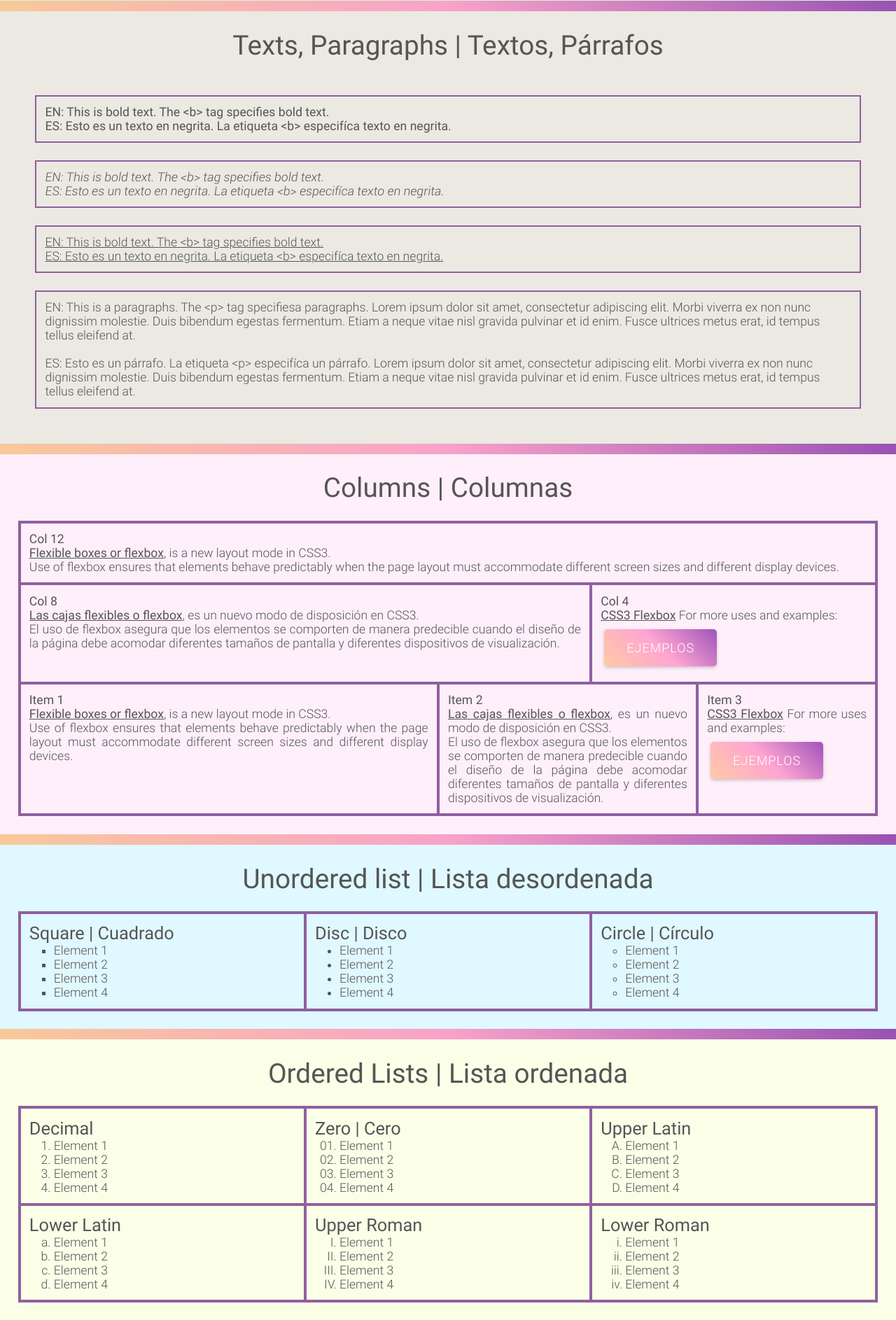
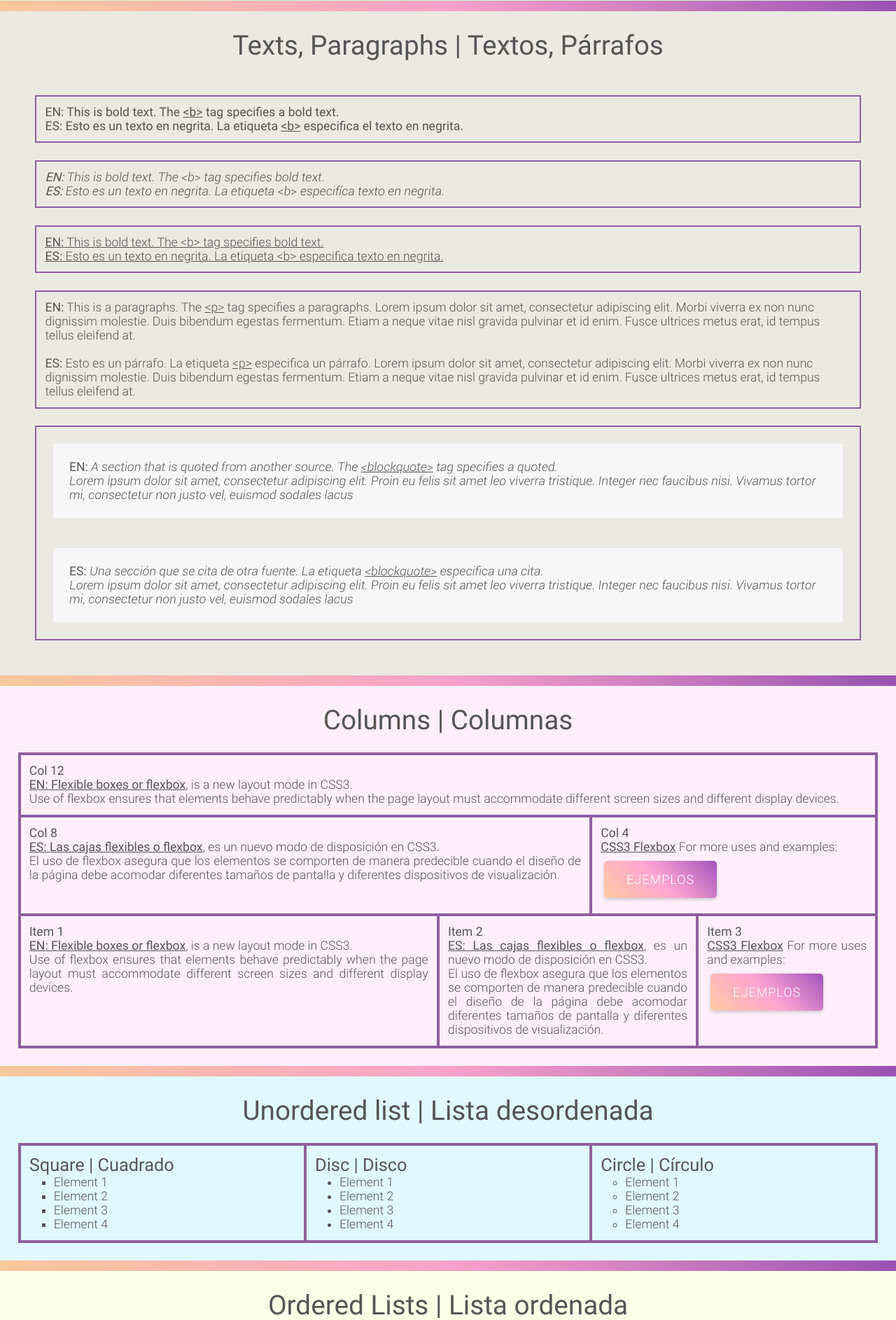
Before and after one commit to susananzth/MyGuide, a PHP site: page / in a window 1280 px wide. Shown: the part 809-2695 px from the top of the page at 70% size. Run offline with PHP 8.4, Linux system fonts and the light colour scheme.

Commit message:
Añadiendo sección de párrafos e imágenes

```diff
--- a/css/style.css
+++ b/css/style.css
@@ -61,6 +61,8 @@ address {font-family: Roboto-Light-Italic;}
 hr{ height: 15px; border: 0; background: linear-gradient(45deg, rgba(255,184,115,0.65) 0%,
                                                                 rgba(255,124,189,0.65) 50%,
                                                                 rgba(108,0,153,0.65) 100%);}
+blockquote { font-family: Roboto-Light-Italic; margin: 1%; padding: 2%; background: #f7f7f7
+}
 
 /* HEADINGS */
 h1, h2, h3, h4, h5, h6{ font-family: Roboto-Regular; -webkit-margin-before: 0;
--- a/index.html
+++ b/index.html
@@ -40,28 +40,42 @@
 <section id="paragraphs" class="padd2">
     <h4 class="title text-center">Texts, Paragraphs | Textos, Párrafos</h4>
     <div class="col-border marg2 padd1">
-        <b>EN: This is bold text. The &ltb&gt tag specifies bold text.</b><br>
-        <b>ES: Esto es un texto en negrita. La etiqueta &ltb&gt especifíca texto en negrita.</b>
+        <b>EN: This is bold text. The <u>&ltb&gt</u> tag specifies a bold text.</b><br>
+        <b>ES: Esto es un texto en negrita. La etiqueta <u>&ltb&gt</u> especifica el texto en negrita.</b>
     </div>
     <div class="col-border marg2 padd1">
-        <em>EN: This is bold text. The &ltb&gt tag specifies bold text.</em><br>
-        <em>ES: Esto es un texto en negrita. La etiqueta &ltb&gt especifíca texto en negrita.</em>
+        <em><b>EN:</b> This is bold text. The &ltb&gt tag specifies bold text.</em><br>
+        <em><b>ES:</b> Esto es un texto en negrita. La etiqueta &ltb&gt especifíca texto en negrita.</em>
     </div>
     <div class="col-border marg2 padd1">
-        <u>EN: This is bold text. The &ltb&gt tag specifies bold text.</u><br>
-        <u>ES: Esto es un texto en negrita. La etiqueta &ltb&gt especifíca texto en negrita.</u>
+        <u><b>EN:</b> This is bold text. The &ltb&gt tag specifies bold text.</u><br>
+        <u><b>ES:</b> Esto es un texto en negrita. La etiqueta &ltb&gt especifica texto en negrita.</u>
     </div>
     <div class="col-border marg2 padd1">
-        <p>EN: This is a paragraphs. The &ltp&gt tag specifiesa paragraphs.
+        <p><b>EN:</b> This is a paragraphs. The <u>&ltp&gt</u> tag specifies a paragraphs.
             Lorem ipsum dolor sit amet, consectetur adipiscing elit.
             Morbi viverra ex non nunc dignissim molestie. Duis bibendum egestas fermentum.
             Etiam a neque vitae nisl gravida pulvinar et id enim. Fusce ultrices metus erat,
             id tempus tellus eleifend at. </p><br>
-        <p>ES: Esto es un párrafo. La etiqueta &ltp&gt especifíca un párrafo.
+        <p><b>ES:</b> Esto es un párrafo. La etiqueta <u>&ltp&gt</u> especifica un párrafo.
             Lorem ipsum dolor sit amet, consectetur adipiscing elit. Morbi viverra
             ex non nunc dignissim molestie. Duis bibendum egestas fermentum. Etiam a
             neque vitae nisl gravida pulvinar et id enim. Fusce ultrices metus erat, id
             tempus tellus eleifend at.</p>
+    </div>
+    <div class="col-border marg2 padd1">
+        <blockquote><b>EN:</b> A section that is quoted from another source.
+            The <u>&ltblockquote&gt</u> tag specifies a quoted.<br>
+            Lorem ipsum dolor sit amet, consectetur adipiscing elit. Proin
+            eu felis sit amet leo viverra tristique. Integer nec faucibus nisi.
+            Vivamus tortor mi, consectetur non justo vel, euismod sodales lacus
+        </blockquote><br>
+        <blockquote><b>ES:</b> Una sección que se cita de otra fuente.
+            La etiqueta <u>&ltblockquote&gt</u> especifica una cita.<br>
+            Lorem ipsum dolor sit amet, consectetur adipiscing elit. Proin
+            eu felis sit amet leo viverra tristique. Integer nec faucibus nisi.
+            Vivamus tortor mi, consectetur non justo vel, euismod sodales lacus
+        </blockquote>
     </div>
 </section>
 <hr>
@@ -71,7 +85,7 @@
         <div class="flex-container text-justify col-border">
             <div class="col-12 col-border">
                 <b>Col 12</b>
-                <p class=""><b><u>Flexible boxes or flexbox</u></b>,
+                <p class=""><b><u>EN: Flexible boxes or flexbox</u></b>,
                     is a new layout mode in CSS3.
                     <br>
                     Use of flexbox ensures that elements behave predictably when the
@@ -80,7 +94,7 @@
             </div>
             <div class="col-8 col-border">
                 <b>Col 8</b>
-                <p class=""><b><u>Las cajas flexibles o flexbox</u></b>,
+                <p class=""><b><u>ES: Las cajas flexibles o flexbox</u></b>,
                     es un nuevo modo de disposición en CSS3.
                     <br>
                     El uso de flexbox asegura que los elementos se comporten de manera
@@ -99,7 +113,7 @@
             </div>
             <div class="item1 col-border">
                 <b>Item 1</b>
-                <p class=""><b><u>Flexible boxes or flexbox</u></b>,
+                <p class=""><b><u>EN: Flexible boxes or flexbox</u></b>,
                     is a new layout mode in CSS3.
                     <br>
                     Use of flexbox ensures that elements behave predictably when the
@@ -108,7 +122,7 @@
             </div>
             <div class="item2 col-border">
                 <b>Item 2</b>
-                <p class=""><b><u>Las cajas flexibles o flexbox</u></b>,
+                <p class=""><b><u>ES: Las cajas flexibles o flexbox</u></b>,
                     es un nuevo modo de disposición en CSS3.
                     <br>
                     El uso de flexbox asegura que los elementos se comporten de manera
@@ -264,10 +278,10 @@
             </div>
             <!-- UN LINK CON TODOS LOS ATRIBUTOS -->
             <div class="col-6 col-border">
-                <p>Un link que abre en otra pestaña, tiene relación externa con esta
-                    página web, indica que está en español, es de tipo texto/html
+                <p>Un link que abre en otra pestaña, en relación indica que es un
+                    documento de ayuda, indica que está en inglés, es de tipo texto/html
                     y tiene estilo de botón</p>
-                <a href="https://www.w3schools.com/tags/tag_a.asp" rel="external"
+                <a href="https://www.w3schools.com/tags/tag_a.asp" rel="help"
                    target="_blank" hreflang="en" type="text/html" media="all" class="btn">
                     More about all</a>
             </div>
@@ -314,42 +328,52 @@
     <div>
         <h4 class="title text-center">Images | Imágenes</h4>
         <br>
+        <div class="flex-container">
+            <div class="item2">
                 <!-- UNA IMAGEN CON ESTILOS CSS -->
-        <p>Una imágen con alto y ancho estático</p><br>
+                <p><b>EN:</b> An image with static high and wide.</p>
+                <p><b>ES:</b> Una imágen con alto y ancho estático.</p><br>
                 <a class="" href="#" target="_blank">
                     <img src="img/web-desing.jpg" alt="Web desing | Diseño web"
                          title="Web desing | Diseño web" width="370" height="280">
                 </a>
-        <br>
+            </div>
+            <div class="item2">
                 <!-- UNA IMAGEN CON LINK Y RESPONSIVA -->
-        <p>Una imágen con link y tamaño responsivo</p><br>
+                <p><b>EN:</b> A picture with link and responsive size.</p>
+                <p><b>ES:</b> Una imágen con link y tamaño responsivo.</p><br>
                 <a class="" href="#" target="_blank">
                     <img src="img/web-desing.jpg" alt="Web desing | Diseño web"
-                 title="Web desing | Diseño web" class="img-responsive-50">
+                         title="Web desing | Diseño web" class="img-responsive">
                 </a>
+            </div>
+        </div>
         <br><br>
         <div class="flex-container">
-            <div class="item2">
+            <div class="col-4">
                 <!-- UNA IMAGEN REDONDEADA CON LINK y RESPONSIVA -->
-                <p>Una imágen con link y tamaño responsivo thumbnail</p><br>
+                <p><b>EN:</b> A picture with link and responsive size thumbnail.</p>
+                <p><b>ES:</b> Una imágen con link y tamaño responsivo thumbnail.</p><br>
                 <a class="" href="#" target="_blank">
                     <img src="img/web-desing.jpg" alt="Web desing | Diseño web"
                          title="Web desing | Diseño web"
                          class="img-responsive img-thumbnail">
                 </a>
             </div>
-            <div class="item2">
+            <div class="col-4">
                 <!-- UNA IMAGEN REDONDEADA CON LINK y RESPONSIVA -->
-                <p>Una imágen con link y tamaño responsivo redondeado</p><br>
+                <p><b>EN:</b> A picture with link and responsive size rounded.</p>
+                <p><b>ES:</b> Una imágen con link y tamaño responsivo redondeado.</p><br>
                 <a class="" href="#" target="_blank">
                     <img src="img/web-desing.jpg" alt="Web desing | Diseño web"
                          title="Web desing | Diseño web"
                          class="img-responsive img-rounded">
                 </a>
             </div>
-            <div class="item2">
+            <div class="col-4">
                 <!-- UNA IMAGEN REDONDEADA CON LINK y RESPONSIVA -->
-                <p>Una imágen con link y tamaño responsivo circular</p><br>
+                <p><b>EN:</b>An image with link and circular responsive size.</p>
+                <p><b>ES:</b> Una imágen con link y tamaño responsivo circular.</p><br>
                 <a class="" href="#" target="_blank">
                     <img src="img/web-desing.jpg" alt="Web desing | Diseño web"
                          title="Web desing | Diseño web"
```
Lines whose indentation alone changed are shown as unchanged.
